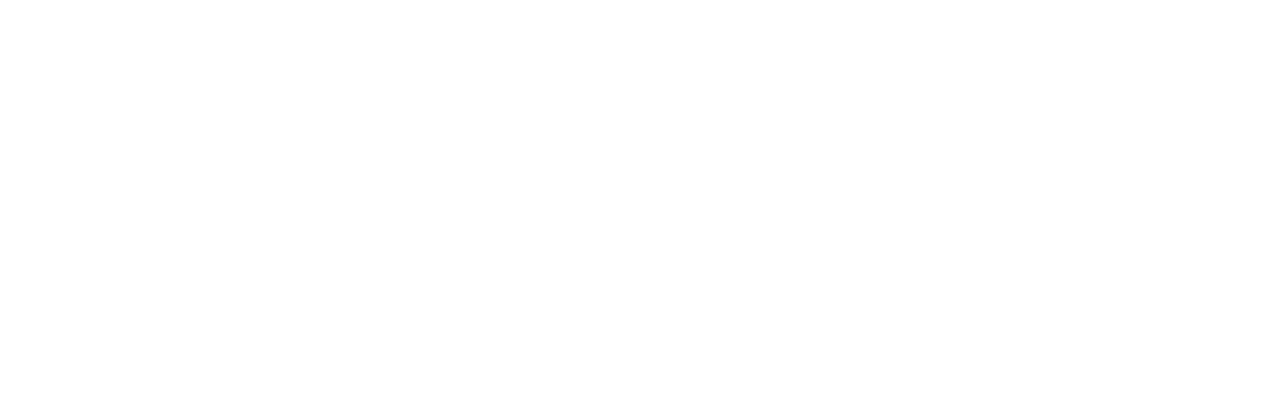
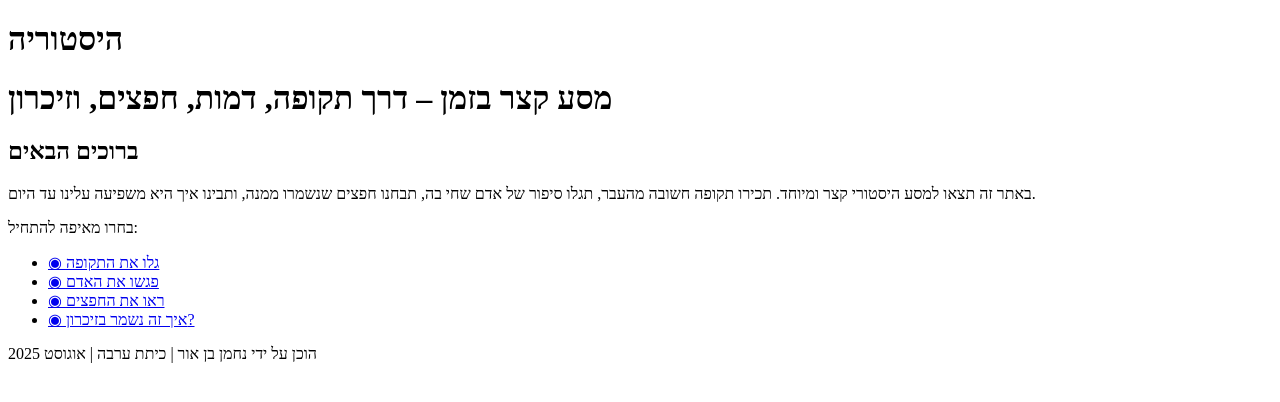
Before and after one commit to nahmanbo/history-project, a plain HTML site: page index.html in a window 1280 px wide. Drawn offline with Linux system fonts and the light colour scheme.

Commit message:
add homepage structure

```diff
--- a/index.html
+++ b/index.html
@@ -1,11 +1,33 @@
 <!DOCTYPE html>
-<html lang="en">
+<html lang="he">
 <head>
-    <meta charset="UTF-8">
-    <meta name="viewport" content="width=device-width, initial-scale=1.0">
-    <title>Document</title>
+  <meta charset="UTF-8">
+  <meta name="viewport" content="width=device-width, initial-scale=1.0">
 </head>
 <body>
 
+  <header>
+    <h1>היסטוריה</h1>
+    <h1>מסע קצר בזמן – דרך תקופה, דמות, חפצים, וזיכרון</h1>
+  </header>
+
+  <main>
+    <section>
+      <h2>ברוכים הבאים</h2>
+      <p>באתר זה תצאו למסע היסטורי קצר ומיוחד. תכירו תקופה חשובה מהעבר, תגלו סיפור של אדם שחי בה, תבחנו חפצים שנשמרו ממנה, ותבינו איך היא משפיעה עלינו עד היום.</p>
+      <p>בחרו מאיפה להתחיל:</p>
+      <ul>
+        <li><a href="past.html">◉ גלו את התקופה</a></li>
+        <li><a href="person.html">◉ פגשו את האדם</a></li>
+        <li><a href="artifacts.html">◉ ראו את החפצים</a></li>
+        <li><a href="memory.html">◉ איך זה נשמר בזיכרון?</a></li>
+      </ul>
+    </section>
+  </main>
+
+  <footer>
+    <p>הוכן על ידי נחמן בן אור | כיתת ערבה | אוגוסט 2025</p>
+  </footer>
+
 </body>
 </html>
```
